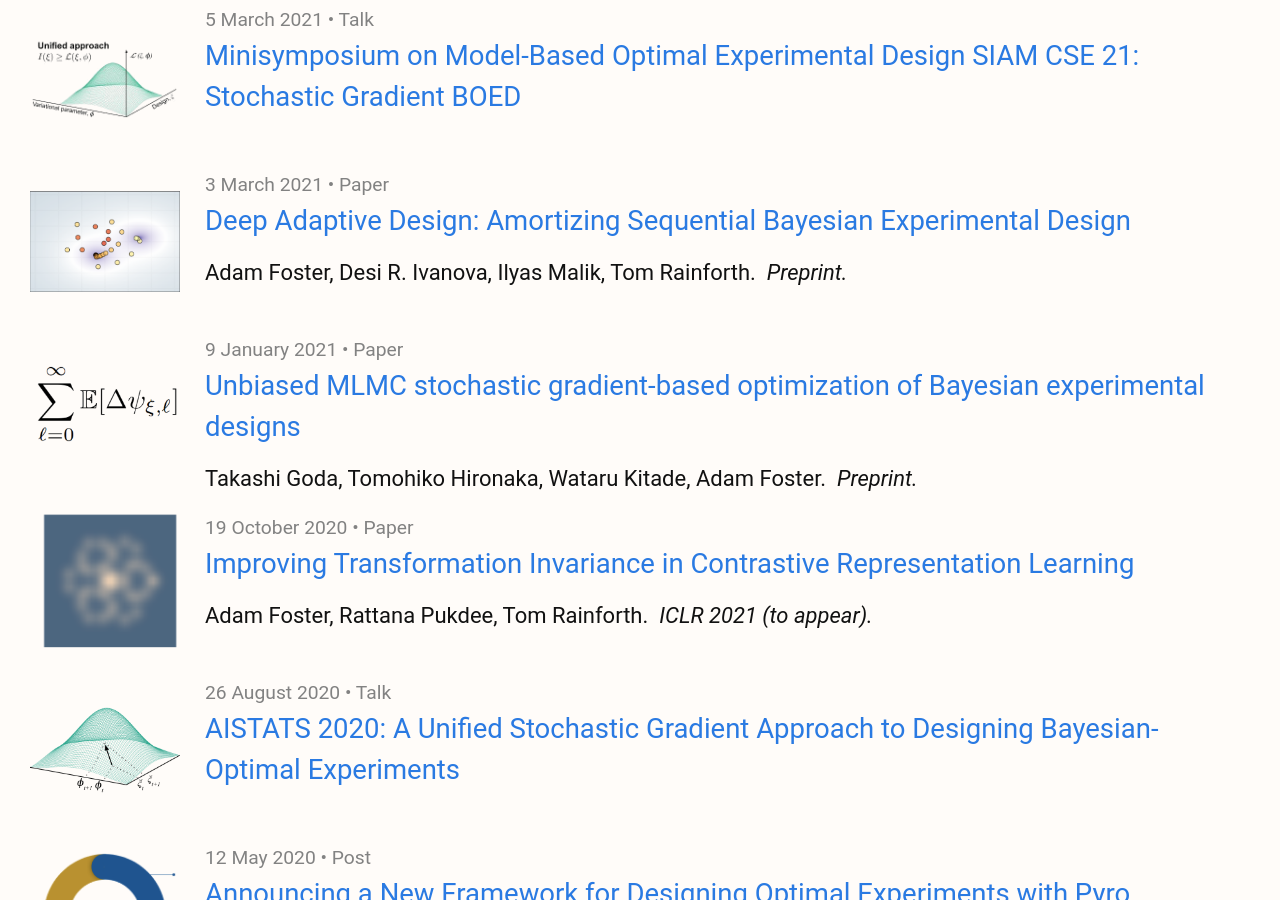
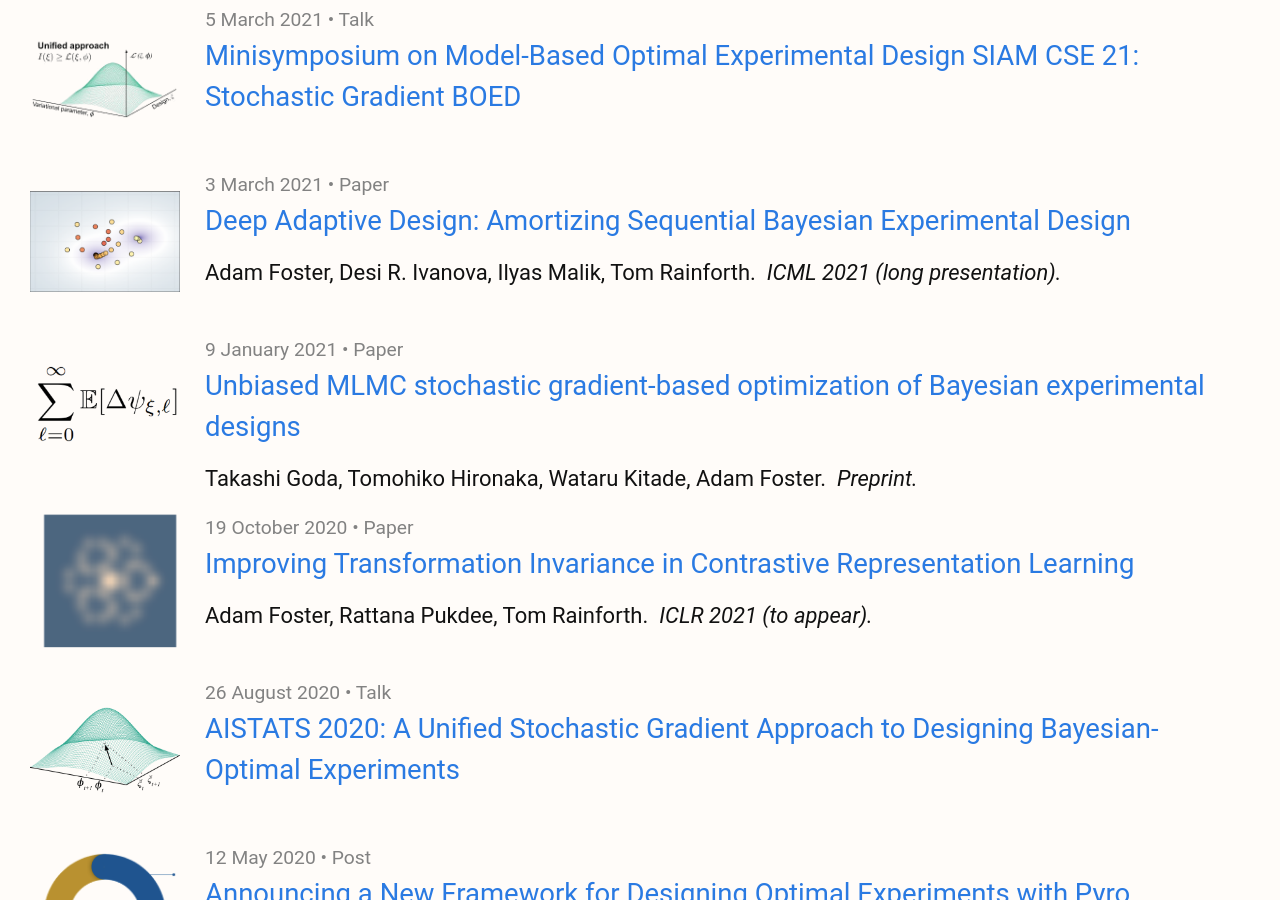
Before and after one commit to ae-foster/ae-foster.github.io, a Jekyll site: the page built from index.markdown, in a window 1280 px wide and 900 px high, scrolled down 1247 px. Built offline with Jekyll 4.4.1, drawn with Linux system fonts in a browser that asks for light colours.

Commit message:
DAD acceptance

```diff
--- a/_posts/2021-03-03-dad.markdown
+++ b/_posts/2021-03-03-dad.markdown
@@ -6,7 +6,7 @@ categories: papers
 external_url: https://arxiv.org/abs/2103.02438
 external_site: arxiv.org
 authors: Adam Foster, Desi R. Ivanova, Ilyas Malik, Tom Rainforth
-published: Preprint
+published: ICML 2021 (long presentation)
 thumbnail: assets/dad.png
 tag: paper
 ---
```
